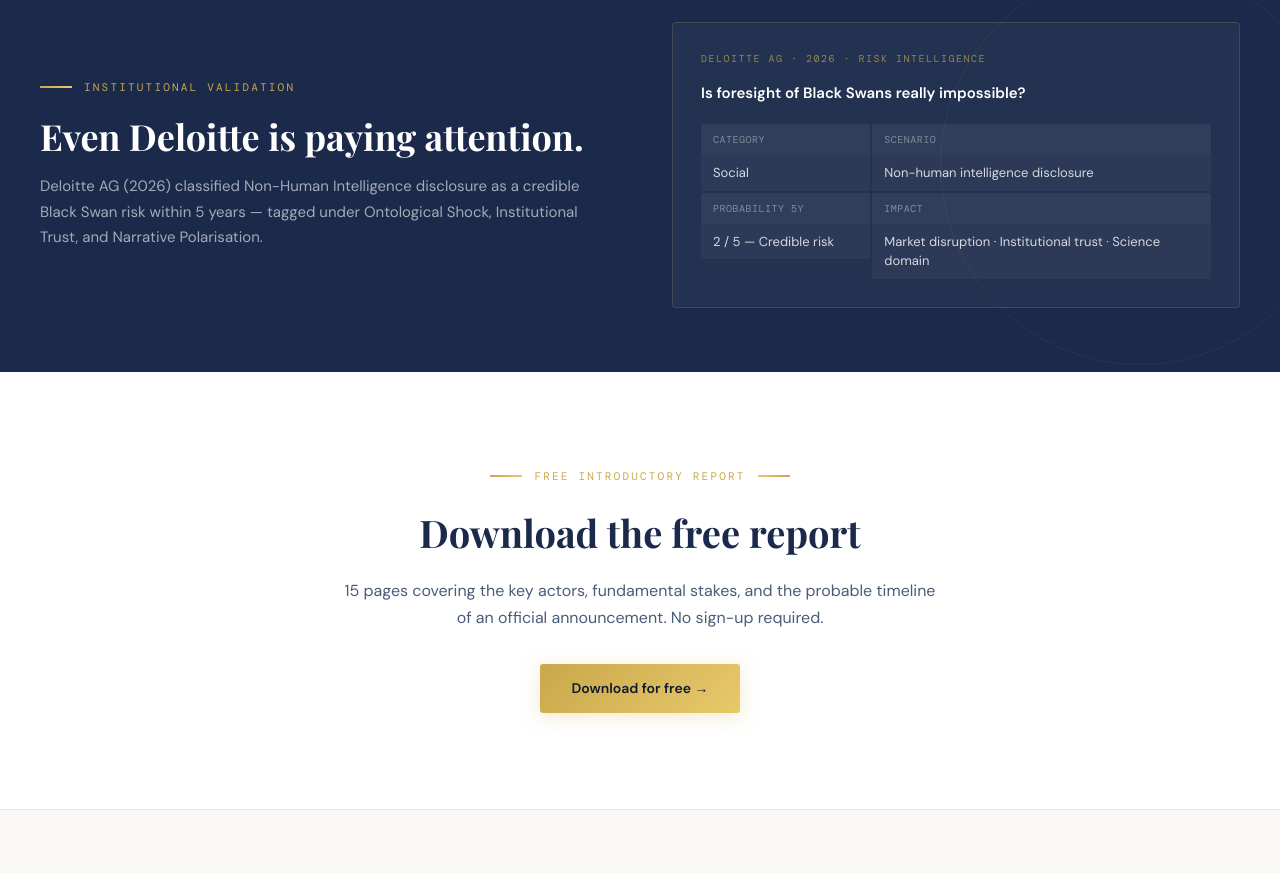
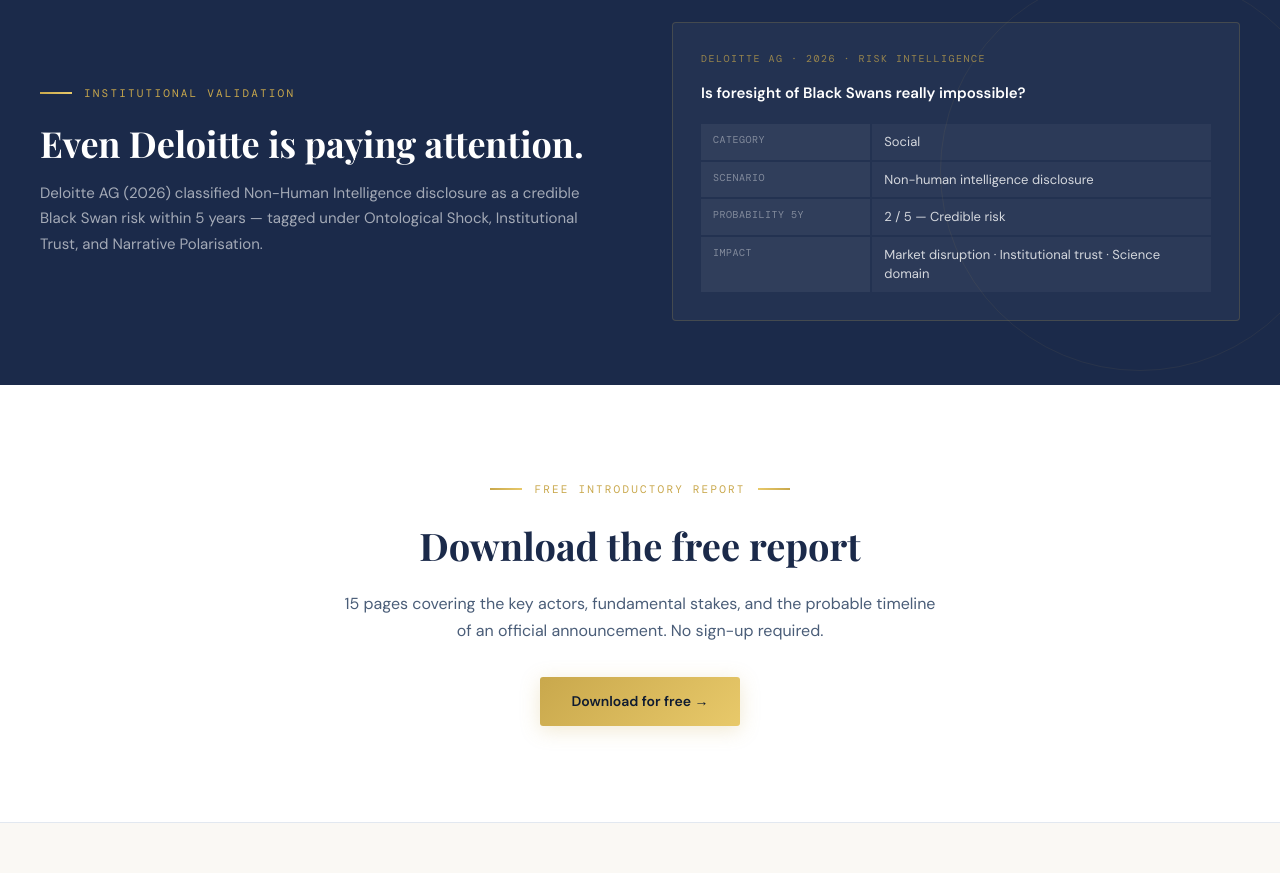
Before and after one commit to lbdgGit/DisclosureHub, a Next.js app in the folder disclosure-hub-starter/: page / in a window 1280 px wide. Shown: the part 1800-2673 px from the top of the page. Built offline with nearby package versions, Linux system fonts and the light colour scheme; a web font is replaced by a local one.

Commit message:
Update page.tsx

```diff
--- a/disclosure-hub-starter/app/page.tsx
+++ b/disclosure-hub-starter/app/page.tsx
@@ -338,7 +338,7 @@ export default function HomePage() {
                 ['Probability 5Y', '2 / 5 — Credible risk'],
                 ['Impact', 'Market disruption · Institutional trust · Science domain'],
               ].map(([k, v]) => (
-                <div key={k} style={{ contents: 'true' }}>
+                <div key={k} style={{ display: 'contents' }}>
                   <div style={{ background: 'rgba(255,255,255,0.06)', padding: '8px 12px', fontFamily: 'DM Mono, monospace', fontSize: '10px', color: 'rgba(255,255,255,0.4)', letterSpacing: '0.05em', textTransform: 'uppercase' }}>{k}</div>
                   <div style={{ background: 'rgba(255,255,255,0.04)', padding: '8px 12px', fontFamily: 'DM Sans, sans-serif', fontSize: '13px', color: 'rgba(255,255,255,0.8)' }}>{v}</div>
                 </div>
```
